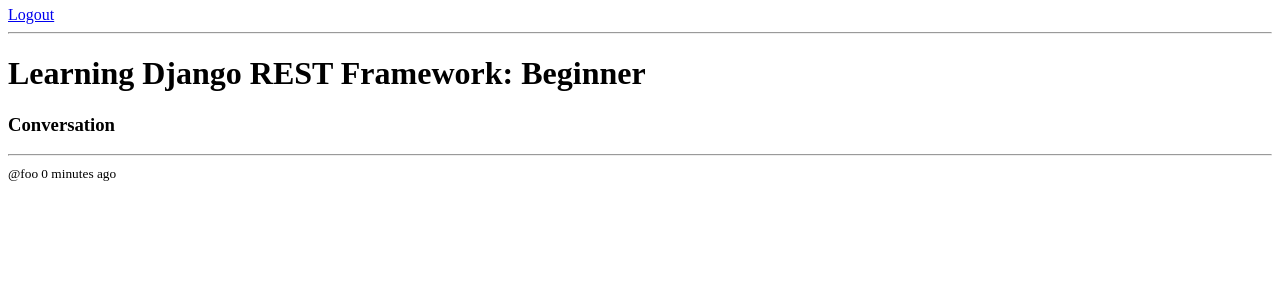
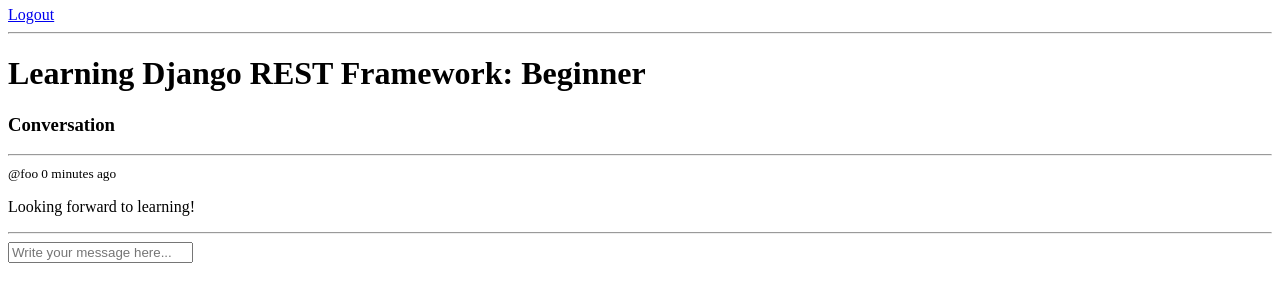
Before and after one commit to Mike-Do/BluenoBuddies, a Django app: page /room/5/ in a window 1280 px wide. Shown: the part 145-447 px from the top of the page. Run offline with Django 3.2, Linux system fonts and the light colour scheme; a user stored in the database is signed in; data comes from the database, SQL or seed files in the repository; both versions use the stored data as it was after the commit.

Commit message:
feat Finish creation of messages following CRUD methodology

```diff
--- a/base/templates/base/room.html
+++ b/base/templates/base/room.html
@@ -14,8 +14,20 @@
     {% for message in room_messages %}
         <div>
             <small>@{{message.user}} {{message.created|timesince}} ago</small>
+            <p>{{message.body}}</p>
+            <hr>
         </div>
     {% endfor %}
 </div>
 
+<!-- Form for creating messages -->
+{% if request.user.is_authenticated %}
+<div class="comment-form">
+    <form method="POST" action="">
+        {% csrf_token %}
+        <input type="text" name="body" placeholder="Write your message here..." />
+    </form>
+</div>
+{% endif %}
+
 {% endblock %}
--- a/base/views.py
+++ b/base/views.py
@@ -6,7 +6,7 @@ from django.db.models import Q
 from django.contrib.auth.models import User
 from django.contrib.auth.forms import UserCreationForm
 from django.http import HttpResponse
-from .models import Room, Topic
+from .models import Room, Topic, Message
 from .forms import RoomForm
 
 # Dummy data for rooms
@@ -94,7 +94,19 @@ def room(request, pk):
     """Room Pages View"""
     room = Room.objects.get(id=pk)
     # query child objects of room, 'messege_set' --> gives us entire set of messages
-    room_messages = room.message_set.all()
+    room_messages = room.message_set.all().order_by('-created')
+
+    # process submitted form for creating a message
+    if request.method == 'POST':
+        # fill in necessary fields from the Message model
+        message = Message.objects.create(
+            user=request.user,
+            room=room,
+            body=request.POST.get('body')
+        )
+        # fully reload page / make GET request
+        return redirect('room', pk=room.id)
+
     context = {'room': room, 'room_messages': room_messages}
     return render(request, 'base/room.html', context)
 
```
Also changed, not shown: db.sqlite3.
